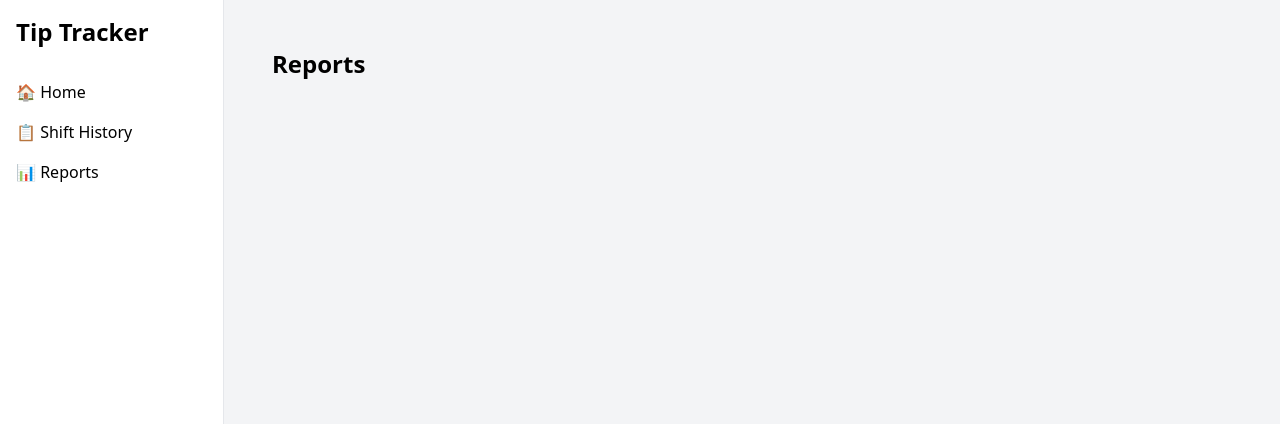
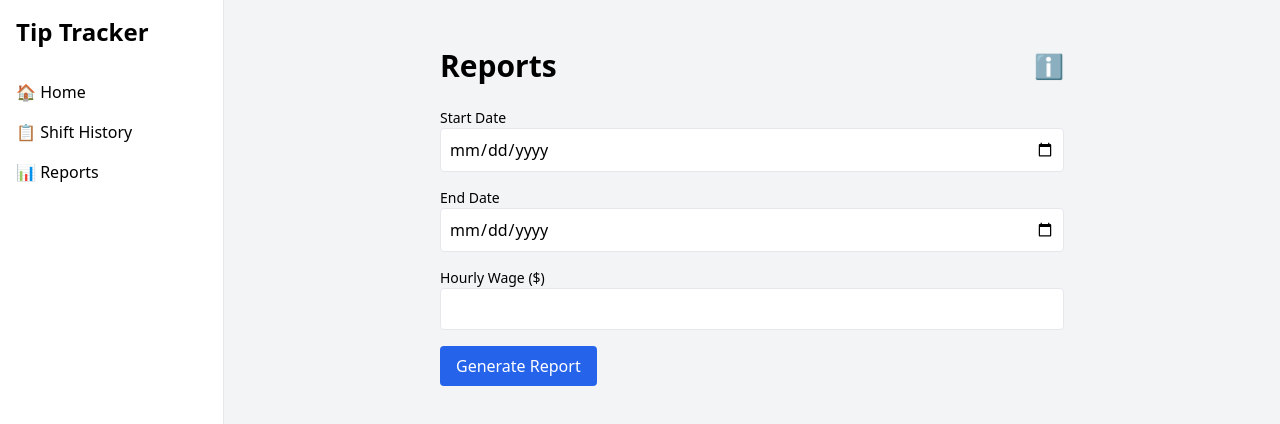
Before and after one commit to Ablakes/tip-tracker, a React (Create React App) app in the folder tip-tracker/: page /reports in a window 1280 px wide. Shown: the top 424 px of the page. Built offline with nearby package versions, Linux system fonts and the light colour scheme.

Commit message:
Added Reports page

```diff
--- a/tip-tracker/src/pages/Reports.jsx
+++ b/tip-tracker/src/pages/Reports.jsx
@@ -1,5 +1,94 @@
-import React from "react";
+import { useState } from "react";
+import Modal from "../components/Modal";
 
 export default function Reports() {
-    return <div className="p-6 text-2xl font-bold">Reports</div>;
-  }
+  const [startDate, setStartDate] = useState("");
+  const [endDate, setEndDate] = useState("");
+  const [hourlyWage, setHourlyWage] = useState("");
+  const [showInfo, setShowInfo] = useState(false);
+
+  const handleGenerate = (e) => {
+    e.preventDefault();
+    // You’ll handle report generation later here
+    console.log("Generating report:", { startDate, endDate, hourlyWage });
+  };
+
+  return (
+    <div className="max-w-2xl mx-auto p-6">
+      <div className="flex items-center justify-between mb-6">
+        <h1 className="text-3xl font-bold">Reports</h1>
+        <button
+          onClick={() => setShowInfo(true)}
+          title="What is this page?"
+          className="text-blue-600 text-2xl hover:text-blue-800"
+        >
+          ℹ️
+        </button>
+      </div>
+
+      <form onSubmit={handleGenerate} className="space-y-4">
+        <div>
+          <label className="block text-sm font-medium">Start Date</label>
+          <input
+            type="date"
+            value={startDate}
+            onChange={(e) => setStartDate(e.target.value)}
+            className="w-full p-2 border rounded"
+            required
+          />
+        </div>
+
+        <div>
+          <label className="block text-sm font-medium">End Date</label>
+          <input
+            type="date"
+            value={endDate}
+            onChange={(e) => setEndDate(e.target.value)}
+            className="w-full p-2 border rounded"
+            required
+          />
+        </div>
+
+        <div>
+          <label className="block text-sm font-medium">Hourly Wage ($)</label>
+          <input
+            type="number"
+            step="0.01"
+            value={hourlyWage}
+            onChange={(e) => setHourlyWage(e.target.value)}
+            className="w-full p-2 border rounded"
+            required
+          />
+        </div>
+
+        <button
+          type="submit"
+          className="bg-blue-600 text-white px-4 py-2 rounded hover:bg-blue-700"
+        >
+          Generate Report
+        </button>
+      </form>
+
+      {showInfo && (
+        <Modal onClose={() => setShowInfo(false)}>
+          <div className="space-y-4">
+            <h2 className="text-xl font-semibold">About Reports</h2>
+            <p>
+              This page allows you to generate reports based on your shift history.
+              You can select a date range and enter your hourly wage to see
+              earnings, tip breakdowns, and averages for that time period.
+            </p>
+            <div className="flex justify-end">
+              <button
+                onClick={() => setShowInfo(false)}
+                className="px-4 py-2 bg-blue-600 text-white rounded hover:bg-blue-700"
+              >
+                Got it
+              </button>
+            </div>
+          </div>
+        </Modal>
+      )}
+    </div>
+  );
+}
```
